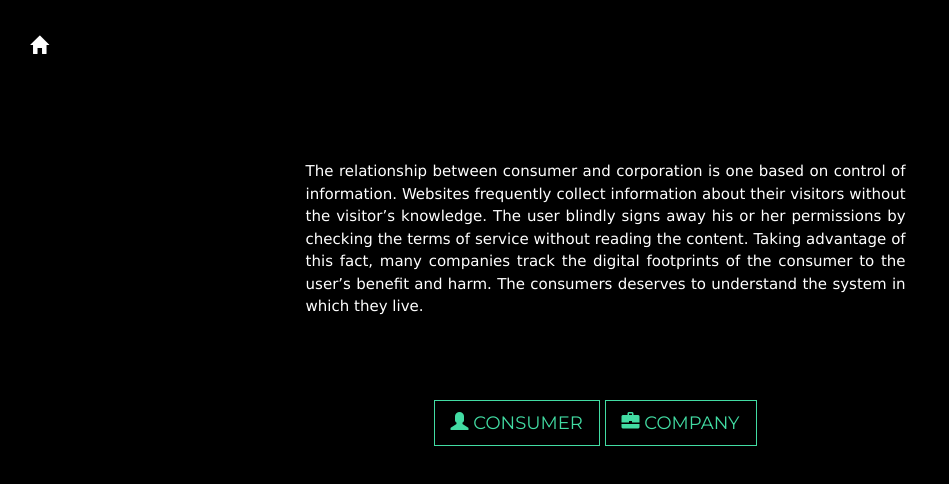
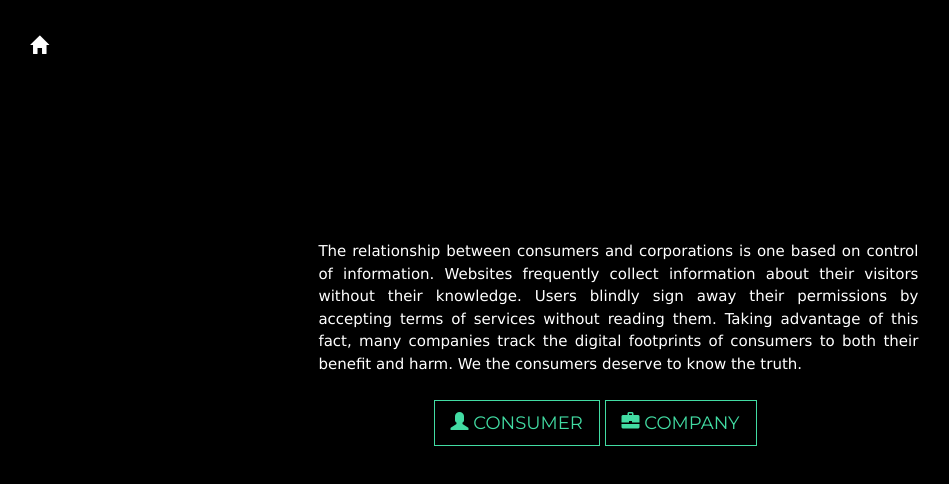
Before and after one commit to stirenewang/EH89-ConsumerCompanyGame, a plain HTML site: page templates/selection.html in a window 1280 px wide. Shown: the whole page, without its empty margins (40-989 px from the left). Drawn offline with nearby package versions, Linux system fonts and the light colour scheme; files that its build step writes are made by us from their sources; files whose address does not match are found by name.

Commit message:
edited text boxes

```diff
--- a/templates/selection.html
+++ b/templates/selection.html
@@ -59,7 +59,10 @@
     </nav>
 
     <!-- Body -->
-    <div class="box" style="position: fixed; top:20%;left: 27%; width:600px; word-wrap: break-word; text-align: justify;"> The relationship between consumer and corporation is one based on control of information. Websites frequently collect information about their visitors without the visitor’s knowledge. The user blindly signs away his or her permissions by checking the terms of service without reading the content. Taking advantage of this fact, many companies track the digital footprints of the consumer to the user’s benefit and harm. The consumers deserves to understand the system in which they live. </div>
+    <div class="box" style="position: fixed; top:30%;left: 28%; width:600px; word-wrap:break-word; text-align: justify;">
+    The relationship between consumers and corporations is one based on control of information. Websites frequently collect information about their visitors without their knowledge. Users blindly sign away their permissions by accepting terms of services without reading them. Taking advantage of this fact, many companies track the digital footprints of consumers to both their benefit and harm. We the consumers deserve to know the truth.
+    </div>
+
     <div style="position:fixed; top:50%; left:37%">
         <a href="consumer" class="btn btn-default btn-lg">
             <span class="glyphicon glyphicon-user"></span> Consumer
```
Also changed, not shown: templates/company.html (+5 -1 lines).
